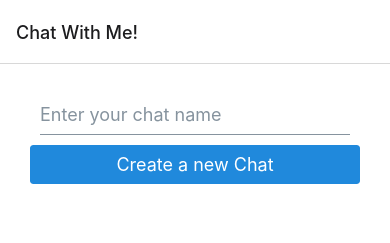
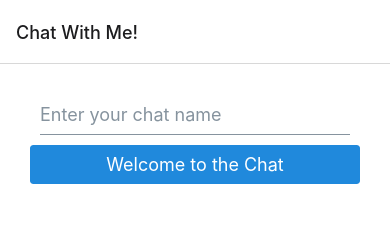
Before and after one commit to Abdulrahman48811/quran-app, a React Native app: screen /Chat in a window 390 px wide. Shown: the top 243 px of the page. Built offline with nearby package versions, Linux system fonts and the light colour scheme.

Commit message:
working on chat

```diff
--- a/screens/ChatScreen.js
+++ b/screens/ChatScreen.js
@@ -32,7 +32,7 @@ const ChatScreen = ({ navigation }) => {
         onChangeText={(text) => setInput(text)}
         onSubmitEditing={createChat}
       />
-      <Button color="black" onPress={createChat} title="Create a new Chat" />
+      <Button color="black" onPress={createChat} title="Welcome to the Chat" />
     </View>
   );
 };
```
